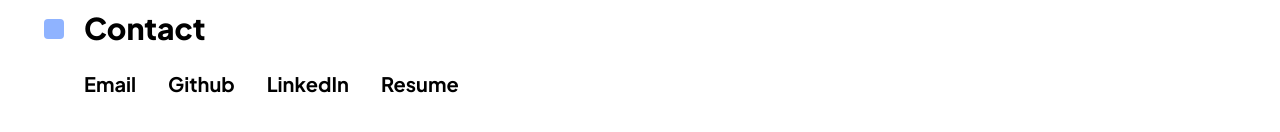
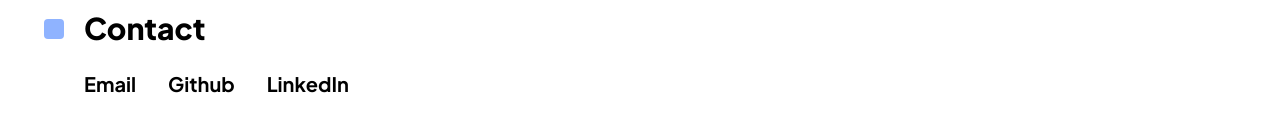
Before and after one commit to DanRDT/Portfolio-Website, an Astro site: page / in a window 1280 px wide. Shown: the part 2724-2856 px from the top of the page. Built offline with nearby package versions, Linux system fonts and the light colour scheme; Astro itself is replaced by a stand-in of ours; a web font is replaced by a local one.

Commit message:
feat: update footer

```diff
--- a/src/pages/index.astro
+++ b/src/pages/index.astro
@@ -147,9 +147,6 @@ import Body from '../layouts/Body.astro'
             rel='noopener noreferrer'
             ><h4>LinkedIn</h4>
           </a>
-          <a href='/files/resume.pdf' class='transition-opacity hover:opacity-70' target='_blank' rel='noopener noreferrer'
-            ><h4>Resume</h4></a
-          >
         </div>
       </div>
     </footer>
```
Also changed, not shown: 1 other file.
